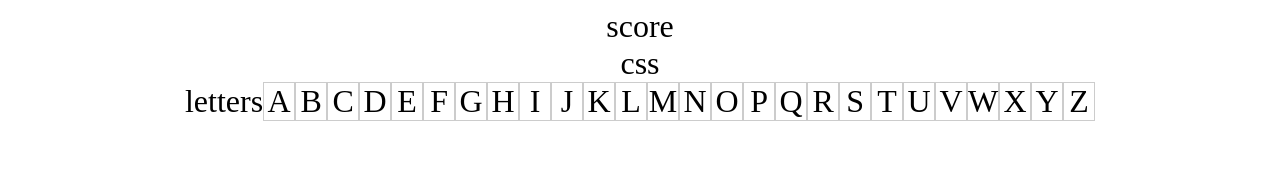
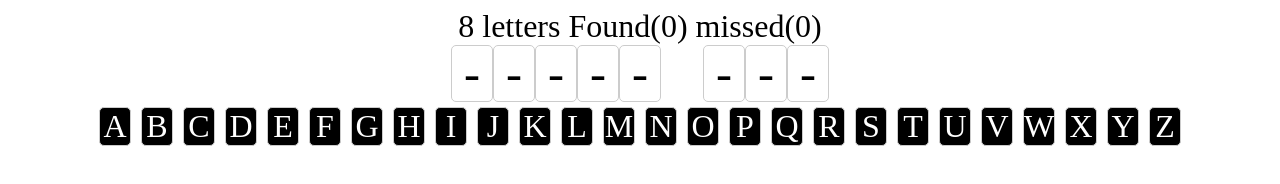
Before and after one commit to nana2881/HangMan, a plain HTML site: page index.html in a window 1280 px wide. Both pictures are taken after a click on the button "Start Game". Drawn offline with Linux system fonts and the light colour scheme.

Commit message:
last commit

```diff
--- a/app.js
+++ b/app.js
@@ -1,60 +1,114 @@
-const app = function(){
-// variables
-const gameValues = {cur:'',solution:''};
+const app = function() {
+    //variables
+    const gameValues = {cur:'',solution:'',correct:0,incorrect:0,total:0};
     const domEle = {};
-const myWords = ['javascript','html','css'];
-
+    //const myWords = ['aaaaa','aaaal','css'];
+    const myWords = ['learn javascript','learn html','learn css'];
 
     function init(){
-
-    // select the DOM objects
+         //select the DOM objects
         domEle.gameArea = document.querySelector('.gameArea');
-    domEle.score = createElements('div',domEle.gameArea,'score');
-    domEle.btn = createElements('button',domEle.gameArea,'Start Game');
+        domEle.score =  createElements('div',domEle.gameArea,'score');
+        domEle.btn =  createElements('button',domEle.gameArea,'Start Game');
         domEle.hiddenWord = createElements('div',domEle.gameArea,'secret words');
-    domEle.letters = createElements('div',domEle.gameArea,'letters');
-
-
-    domEle.score.style.display ='none';
+        domEle.letters =  createElements('div',domEle.gameArea,'letters');
+        domEle.score.style.display = 'none';
         domEle.letters.style.display = 'none';
-    domEle.hiddenWord.textContent = 'Click the button to start the hangman';
-    console.log(domEle);
+        domEle.hiddenWord.textContent = 'Click the button to start the hangman game';
         domEle.btn.addEventListener('click',startGame);
-
     }
-
-
     function startGame(){
         domEle.btn.style.display = 'none';
         if(myWords.length > 0 ){
             myWords.sort(()=>{
-            return.5 - Math.random();
+                return .5 - Math.random();
             })
-
+            gameValues.total = 0;
+            gameValues.correct = 0;
+            gameValues.incorrect = 0;
             gameValues.cur = myWords.shift();
             gameValues.solution = gameValues.cur.split('');
             domEle.score.style.display = 'block';
             domEle.letters.style.display = 'block';
-        domEle.hiddenWord.textContent = gameValues.cur;
             buildBoard();
+            scoreBoard();
         }
-    // next step to game
     }
-
-
-function buildBoard(){
-    // gameValues.cur
-    console.log(gameValues);
-    domEle.letters.innerHtml = '';
-    for(let i = 0;i<26;i++){
-        let temp = String.fromCharCode(65 + i);
-        let div = createElements('div',domEle.letters, temp);
-        div.classList.add('box');
+    function scoreBoard(){
+        let output = `${gameValues.total} letters Found(${gameValues.correct})  missed(${gameValues.incorrect})`;
+        domEle.score.innerHTML = output;
+        //check if winner
+        if(gameValues.total == gameValues.correct ){
+            gameOver();
         }
     }
 
+    function gameOver(){
+        if(myWords.length > 0 ){
+            domEle.letters.style.display = 'none';
+            domEle.btn.style.display = 'inline-block';
+            domEle.btn.textContent = 'Next Round';
+        }else{
+            domEle.letters.innerHTML = 'You solved all the words<br>GAME OVER!!';
+        }
+        let output = `You found all ${gameValues.total} letters with ${gameValues.incorrect} missed`;
+        domEle.score.innerHTML = output;
+    }
+
+    function checkLetters(val){
+        //console.log(val);
+        let solLetters = document.querySelectorAll('.boxE');
+        let foundChecker = 0;
+        solLetters.forEach((el)=>{
+            //console.log(el.letter);
+            if(val == el.letter.toUpperCase()){
+                el.textContent = el.letter.toUpperCase();
+                foundChecker++;
+            }
+        })
+        //console.log(foundChecker);
+        if(foundChecker!=0){
+            gameValues.correct += foundChecker;
+        }else{
+            gameValues.incorrect++;
+        }
+        scoreBoard();
+    }
+
+    function buildBoard(){
+        //gameValues.cur
+        domEle.letters.innerHTML = '';
+        domEle.hiddenWord.innerHTML = '';
+        gameValues.solution.forEach((lett)=>{
+            let div = createElements('div',domEle.hiddenWord,'-');
+            div.classList.add('boxE');
+            div.letter = lett;
+            if(lett == ' '){
+                div.style.borderColor = 'white';
+                div.textContent = ' ';
+            }else{
+                gameValues.total++;
+            }
+        })
+
+        for(let i=0;i<26;i++){
+            let temp = String.fromCharCode(65 + i);
+            let div = createElements('div',domEle.letters,temp);
+            div.style.cursor = 'grab';
+            div.classList.add('box');
+            let checker = function(e){
+                checkLetters(temp);
+                div.style.backgroundColor = '#ddd';
+                div.style.cursor = 'default';
+                div.classList.remove('box');
+                div.classList.add('boxD');
+                div.removeEventListener('click',checker);
+            }
+            div.addEventListener('click',checker);
+        }
+    }
     function createElements(val,parentEle,output){
-        let temp = document.createElement(val);
+        let temp =  document.createElement(val);
         parentEle.append(temp);
         temp.textContent = output;
         return temp;
@@ -62,5 +116,4 @@ function buildBoard(){
     return {
         init:init
     }
-
 }();
--- a/styles.css
+++ b/styles.css
@@ -1,19 +1,31 @@
-.gameArea{
+.gameArea {
     text-align: center;
     font-size: 2em;
-
 }
-
-.box{
+.box , .boxD{
     display: inline-block;
     width: 30px;
     border: 1px solid #ccc;
+    border-radius: 5px;
+    margin: 5px;
+    background-color: black;
+    color:white;
 }
-
+.boxE{
+    display: inline-block;
+    width: 40px;
+    border: 1px solid #ccc;
+    border-radius: 5px;
+    font-size: 1.5em;
+}
+.box:hover{
+    background-color: white;
+    color:black;
+}
 button{
     background-color: red;
     padding: 10px;
-    color: white;
+    color:white;
     font-size: 2em;
     border-radius: 10px;
     margin-bottom: 10px;
```
Lines whose indentation alone changed are shown as unchanged.
